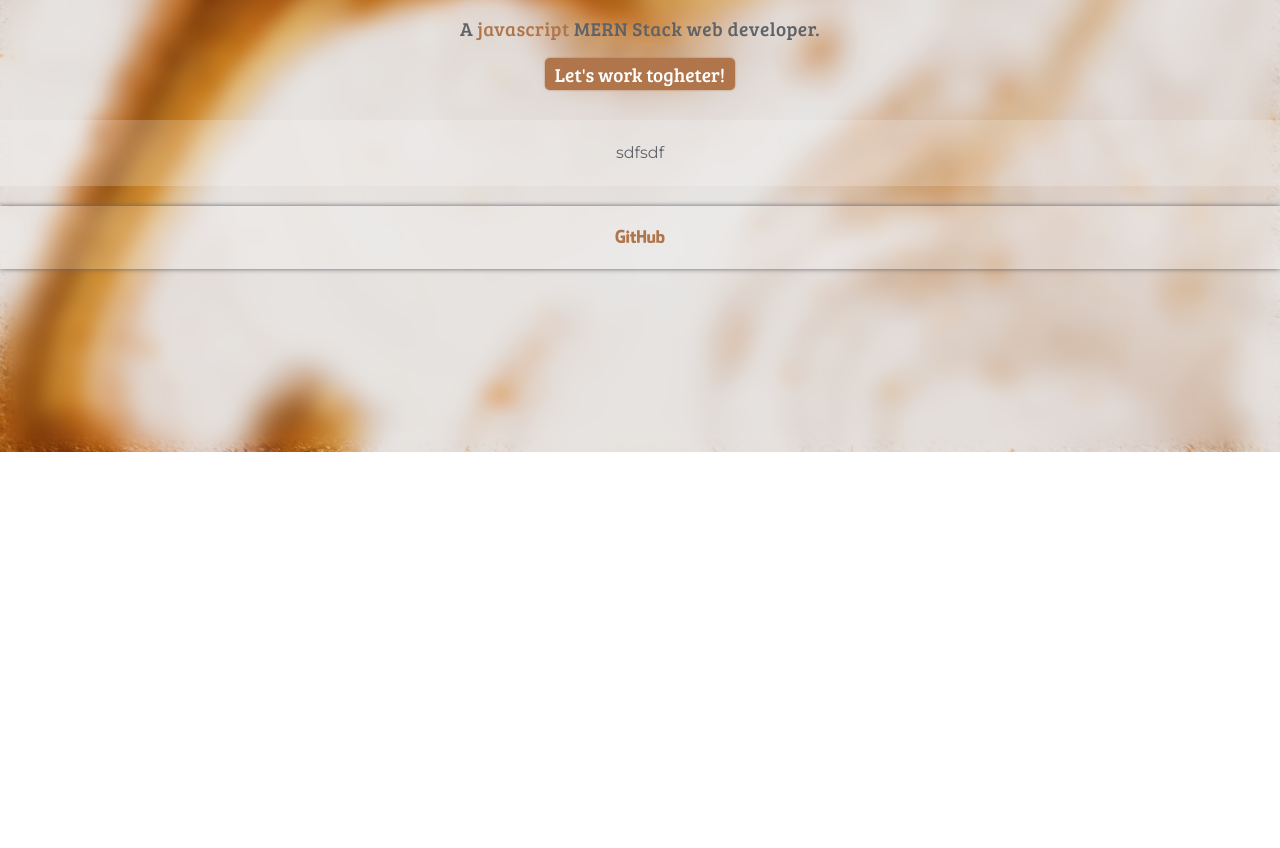
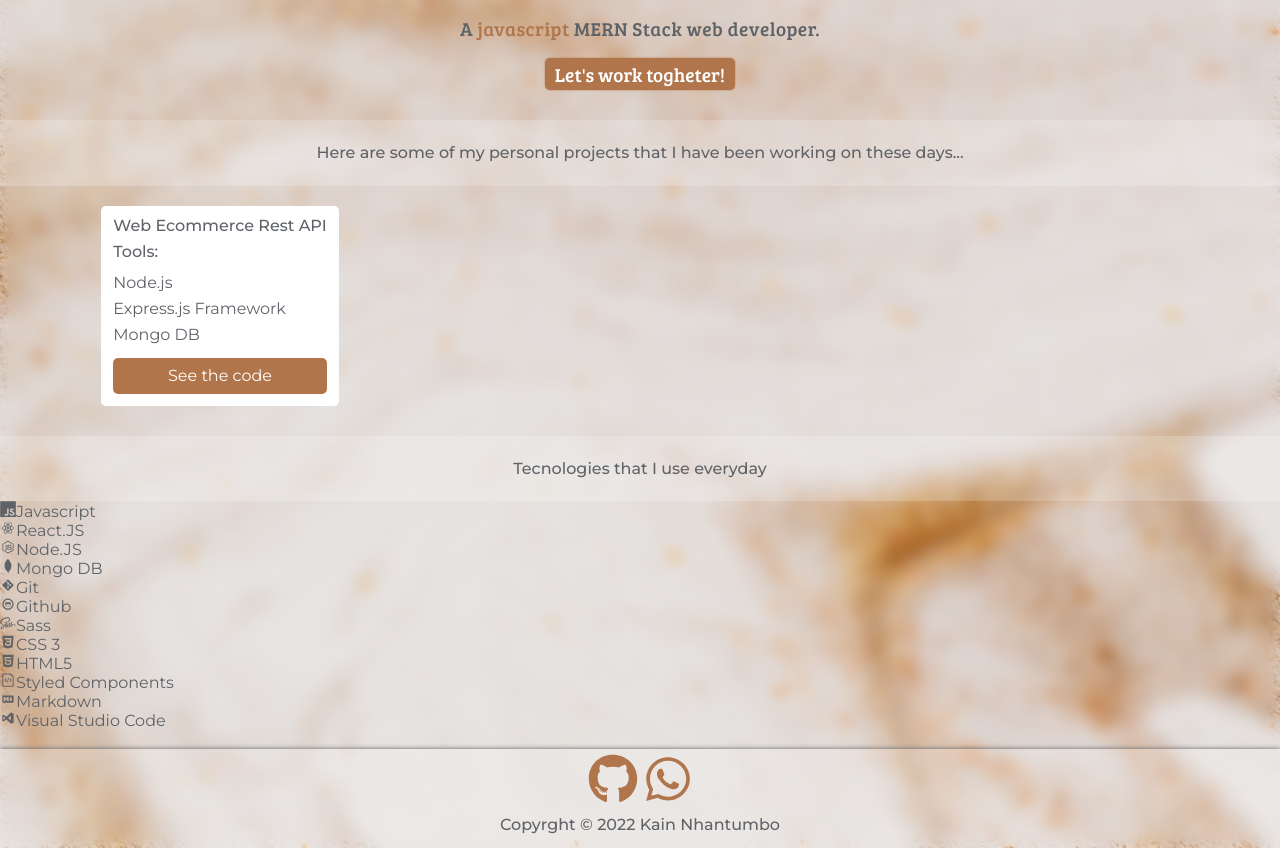
Before and after one commit to KainNhantumbo/portifolio.dev, a React (Vite) app: page / in a window 1280 px wide. Shown: the part 348-1196 px from the top of the page. Before the commit the page ends 800 px from the top, so only its background shows below. Built offline with nearby package versions, Linux system fonts and the light colour scheme.

Commit message:
feat: added new icons and links

```diff
--- a/src/pages/home/Home.jsx
+++ b/src/pages/home/Home.jsx
@@ -1,14 +1,45 @@
 import { Container } from './index';
 import author from '../../assets/img/author.jpg';
-import { DiGithubFull } from 'react-icons/di';
-import { FaCode } from 'react-icons/fa';
+import { BsWhatsapp } from 'react-icons/bs';
+import {
+	DiCodeBadge,
+	DiCss3,
+	DiCss3Full,
+	DiGit,
+	DiGithub,
+	DiGithubAlt,
+	DiGithubBadge,
+	DiGithubFull,
+	DiHtml5,
+	DiJavascript,
+	DiJavascript1,
+	DiJsBadge,
+	DiMarkdown,
+	DiMongodb,
+	DiNodejsSmall,
+	DiReact,
+	DiSass,
+	DiVisualstudio,
+} from 'react-icons/di';
+import {
+	FaCode,
+	FaGithub,
+	FaLinkedin,
+	FaLinkedinIn,
+	FaWhatsapp,
+} from 'react-icons/fa';
 
 const Home = () => {
 	const media_links = [
 		{
 			name: 'Github',
-			icon: <DiGithubFull />,
+			icon: <FaGithub />,
 			link: 'https://github.com/KainNhantumbo',
+		},
+		{
+			name: 'Whatsapp',
+			icon: <FaWhatsapp />,
+			link: 'https://wa.me/258871002535',
 		},
 	];
 
@@ -25,6 +56,9 @@ const Home = () => {
 					);
 				})}
 			</ul>
+			<p>
+				<strong>Copyrght &copy; 2022 Kain Nhantumbo </strong>
+			</p>
 		</footer>
 	);
 
@@ -58,7 +92,83 @@ const Home = () => {
 
 			<section className='middle-container'>
 				<section className='about'>
-					<p>sdfsdf</p>
+					<p>
+						<strong>
+							Here are some of my personal projects that I have been working on
+							these days...
+						</strong>
+					</p>
+				</section>
+				<section className='projects'>
+					<div>
+						<h2>
+							<strong>Web Ecommerce Rest API</strong>
+						</h2>
+						<h3>
+							<strong>Tools:</strong>
+						</h3>
+						<ul>
+							<li>Node.js</li>
+							<li>Express.js Framework</li>
+							<li>Mongo DB</li>
+						</ul>
+						<a href='#'>See the code</a>
+					</div>
+				</section>
+				<section className='about'>
+					<p>
+						<strong>Tecnologies that I use everyday</strong>
+					</p>
+				</section>
+				<section className='tecnologies'>
+					<div>
+						<DiJsBadge />
+						<span>Javascript</span>
+					</div>
+					<div>
+						<DiReact />
+						<span>React.JS</span>
+					</div>
+					<div>
+						<DiNodejsSmall />
+						<span>Node.JS</span>
+					</div>
+					<div>
+						<DiMongodb />
+						<span>Mongo DB</span>
+					</div>
+					<div>
+						<DiGit />
+						<span>Git</span>
+					</div>
+					<div>
+						<DiGithub />
+						<span>Github</span>
+					</div>
+					<div>
+						<DiSass />
+						<span>Sass</span>
+					</div>
+					<div>
+						<DiCss3 />
+						<span>CSS 3</span>
+					</div>
+					<div>
+						<DiHtml5 />
+						<span>HTML5</span>
+					</div>
+					<div>
+						<DiCodeBadge />
+						<span>Styled Components</span>
+					</div>
+					<div>
+						<DiMarkdown />
+						<span>Markdown</span>
+					</div>
+					<div>
+						<DiVisualstudio />
+						<span>Visual Studio Code</span>
+					</div>
 				</section>
 			</section>
 
--- a/src/pages/home/index.js
+++ b/src/pages/home/index.js
@@ -101,6 +101,39 @@ export const Container = styled.main`
 				line-height: 1.6rem;
 			}
 		}
+
+		.projects {
+			display: grid;
+			grid-template-columns: repeat(3, 1fr);
+			justify-items: center;
+			gap: 20px;
+			padding: 20px;
+
+			div {
+				display: flex;
+				justify-content: flex-start;
+				padding: 12px;
+				border-radius: 5px;
+				background: rgb(${colors.background});
+				flex-direction: column;
+				gap: 10px;
+				max-width: 250px;
+
+				li {
+					padding: 5px 0;
+				}
+
+				a {
+					padding: 10px;
+					background: rgb(${colors.primary});
+					color: rgb(${colors.text});
+					border-radius: 5px;
+					text-align: center;
+				}
+			}
+		}
+
+		.
 	}
 
 	footer {
@@ -147,5 +180,10 @@ export const Container = styled.main`
 				}
 			}
 		}
+
+		p {
+			text-align: center;
+			padding: 10px;
+		}
 	}
 `;
--- a/src/styles/Globalstyles.js
+++ b/src/styles/Globalstyles.js
@@ -3,14 +3,22 @@ import bg from '../assets/img/bg.jpg';
 import { colors } from './colors';
 
 export const GlobalStyles = createGlobalStyle`
+::-webkit-scrollbar {
+  width: 7px;
+  background-color: rgba(${colors.secondary}, .6);
+}
+::-webkit-scrollbar-thumb {
+  background-color: rgba(${colors.primary}, 1);
+  border-radius: 5px;
+}
 
 body {
   max-width: 100vw;
   font-family: Montserrat;
   color: rgb(${colors.font});
-  background:  rgba(${colors.background}, .5);
+  background:  rgba(${colors.secondary}, .9);
   background-image: url(${bg});
   background-size: cover;
-  backdrop-filter: blur(10px);
+  backdrop-filter: blur(8px);
 }
 `;
```
Also changed, not shown: src/styles/header.js (deleted, +0 -23 lines), src/assets/img/author.jpg, src/assets/img/bg.jpg.
